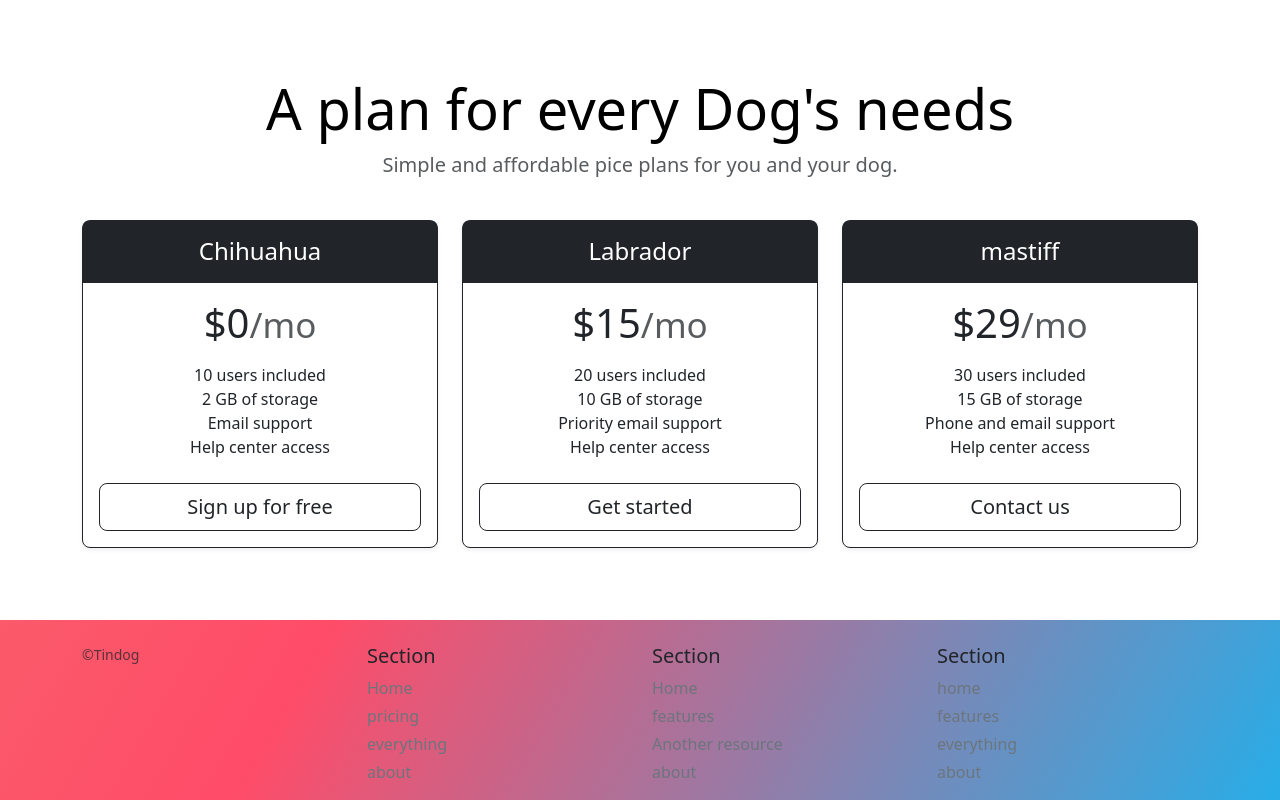
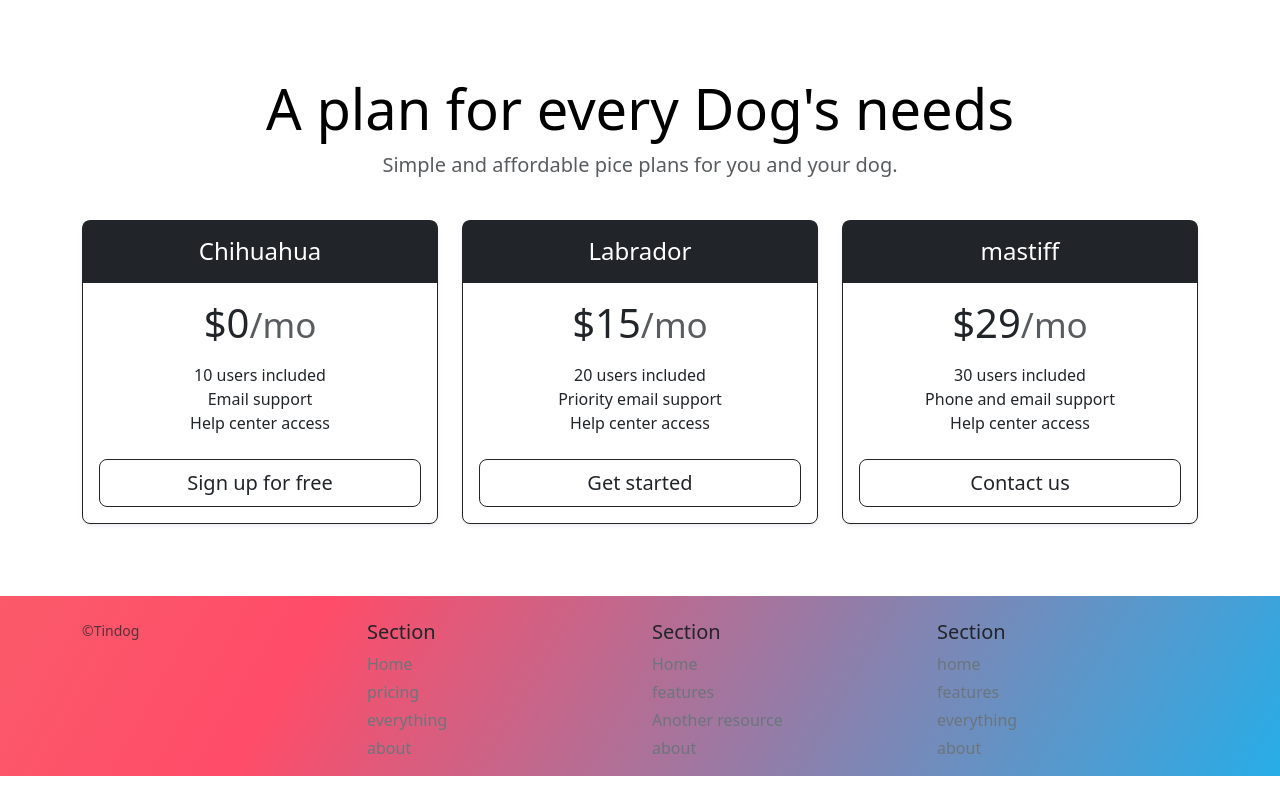
Before and after one commit to khushi499/project1, a plain HTML site: page index.html in a window 1280 px wide. Shown: the part 1585-2385 px from the top of the page. After the commit the page ends 2361 px from the top, so only its background shows below. Drawn offline with nearby package versions, Linux system fonts and the light colour scheme.

Commit message:
Update index.html

```diff
--- a/index.html
+++ b/index.html
@@ -158,7 +158,7 @@
                 <h1 class="card-title pricing-card-title">$0<small class="text-body-secondary fw-light">/mo</small></h1>
                 <ul class="list-unstyled mt-3 mb-4">
                   <li>10 users included</li>
-                  <li>2 GB of storage</li>
+
                   <li>Email support</li>
                   <li>Help center access</li>
                 </ul>
@@ -175,7 +175,7 @@
                 <h1 class="card-title pricing-card-title">$15<small class="text-body-secondary fw-light">/mo</small></h1>
                 <ul class="list-unstyled mt-3 mb-4">
                   <li>20 users included</li>
-                  <li>10 GB of storage</li>
+
                   <li>Priority email support</li>
                   <li>Help center access</li>
                 </ul>
@@ -192,7 +192,7 @@
                 <h1 class="card-title pricing-card-title">$29<small class="text-body-secondary fw-light">/mo</small></h1>
                 <ul class="list-unstyled mt-3 mb-4">
                   <li>30 users included</li>
-                  <li>15 GB of storage</li>
+
                   <li>Phone and email support</li>
                   <li>Help center access</li>
                 </ul>
```
